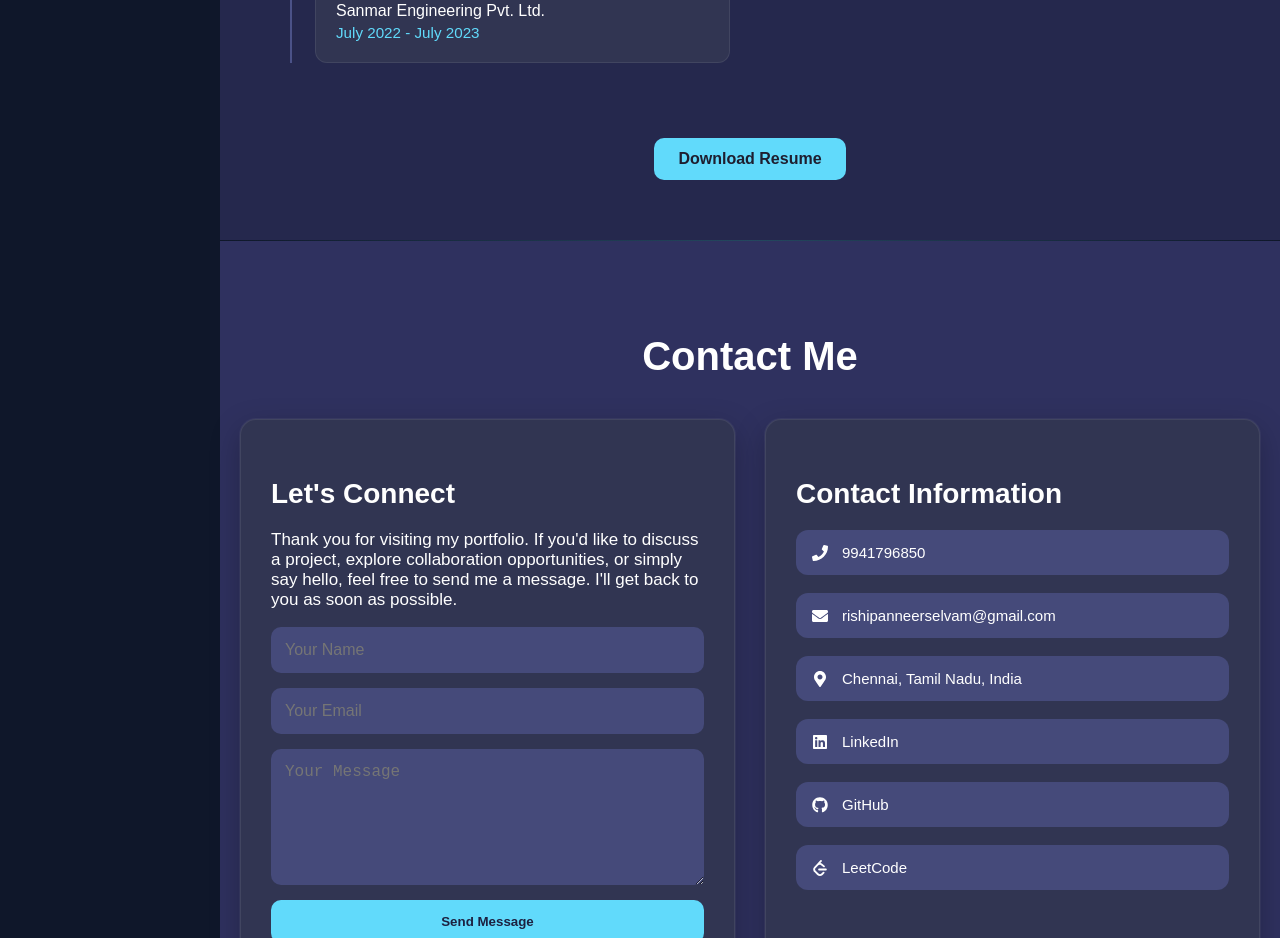
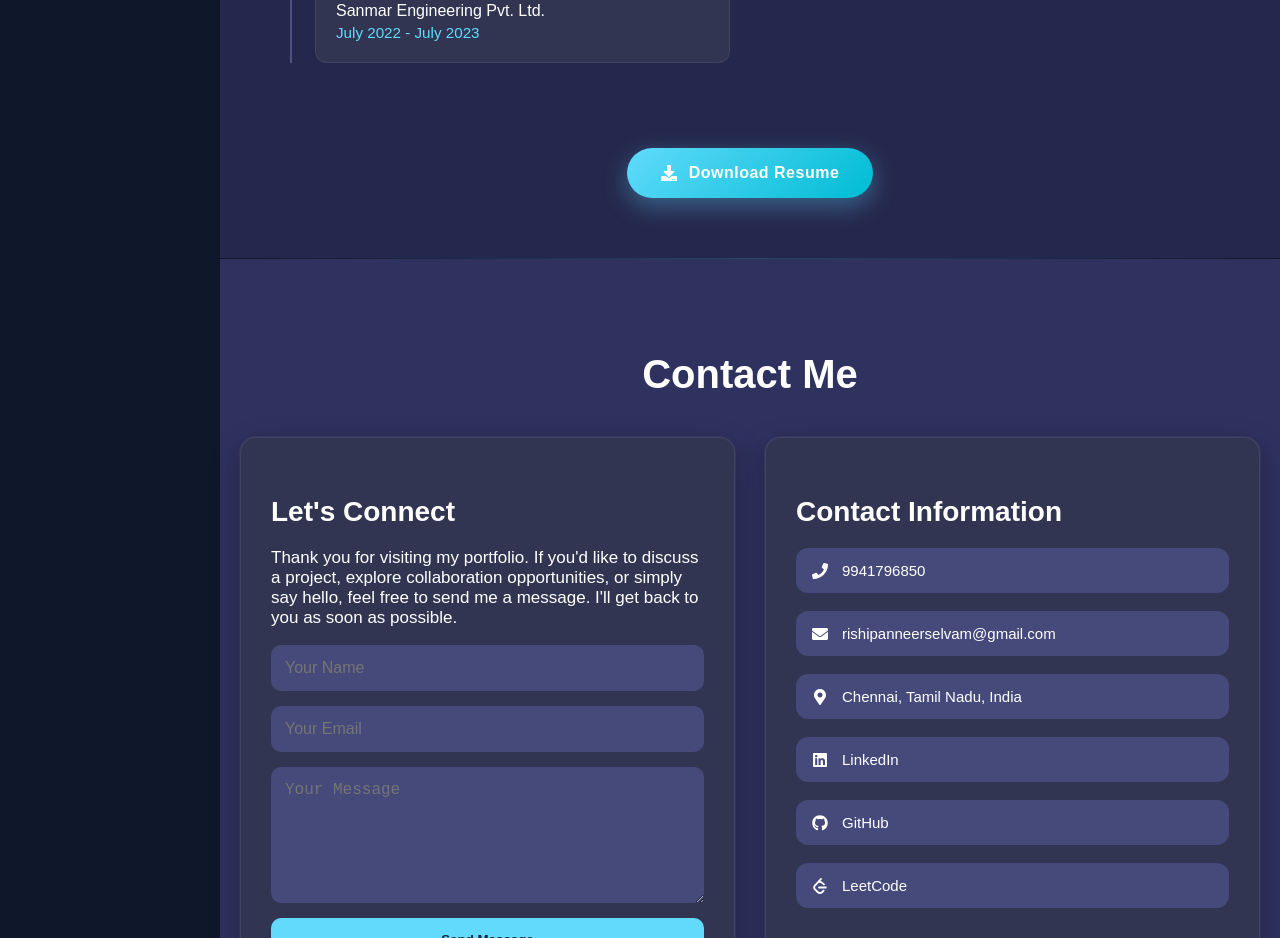
Before and after one commit to Rishi2553/portfolio-v2, a React (Vite) app: page / in a window 1280 px wide. Shown: the part 2400-3338 px from the top of the page. Built offline with nearby package versions, Linux system fonts and the light colour scheme.

Commit message:
Enhance resume download button UI with modern styling

```diff
--- a/src/components/CareerJourney.css
+++ b/src/components/CareerJourney.css
@@ -101,29 +101,57 @@
   display: flex;
   justify-content: center;
 
-  margin-top: 40px;
+  margin-top: 50px;
 }
 
 .resume-btn {
-  background: #61dafb;
-  color: #1e1e2f;
+  position: relative;
+  overflow: hidden;
 
-  padding: 12px 24px;
+  display: flex;
+  align-items: center;
+  justify-content: center;
 
-  border-radius: 10px;
+  background: linear-gradient(135deg, #61dafb, #00bcd4);
+  color: #fff;
 
+  padding: 16px 34px;
+  gap: 12px;
+
+  border-radius: 50px;
+
+  font-size: 1rem;
+  font-weight: 600;
   text-decoration: none;
-  font-weight: 600;
+  letter-spacing: 0.5px;
 
-  transition:
-    transform 0.3s ease,
-    background 0.3s ease;
+  box-shadow: 0 8px 25px rgba(97, 218, 251, 0.35);
+
+  transition: all 0.3s ease;
 }
 
 .resume-btn:hover {
-  background: #4db8e8;
+ transform: translateY(-5px) scale(1.05);
+  box-shadow: 0 15px 35px rgba(97, 218, 251, 0.6);
+}
+.resume-btn::before {
+  content: "";
+  position: absolute;
 
-  transform: translateY(-3px);
+  top: 0;
+  left: -100%;
+
+  width: 60%;
+  height: 100%;
+
+  background: rgba(255, 255, 255, 0.3);
+  transform: skewX(-25deg);
+
+  transition: 0.8s;
+}
+
+.resume-btn:hover::before {
+  left: 150%;
 }
 
 @media (max-width: 768px) {
--- a/src/components/CareerJourney.jsx
+++ b/src/components/CareerJourney.jsx
@@ -1,3 +1,4 @@
+import { FaDownload } from 'react-icons/fa';
 import './CareerJourney.css';
 
 function CareerJourney() {
@@ -72,7 +73,8 @@ function CareerJourney() {
           download
           className="resume-btn"
         >
-          Download Resume
+        <FaDownload />
+    <span>Download Resume</span>
         </a>
       </div>
 
```
